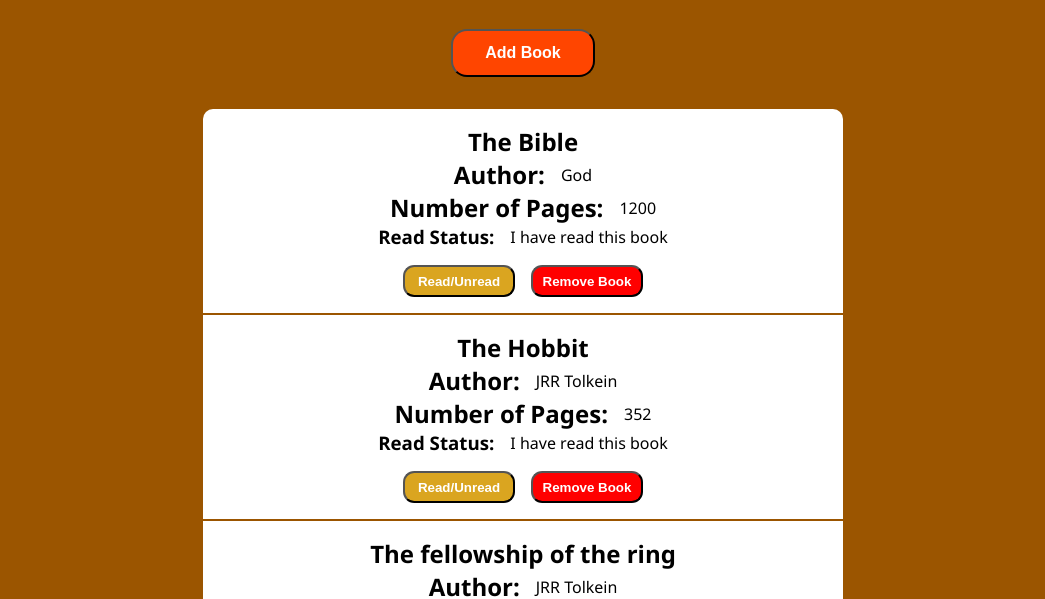
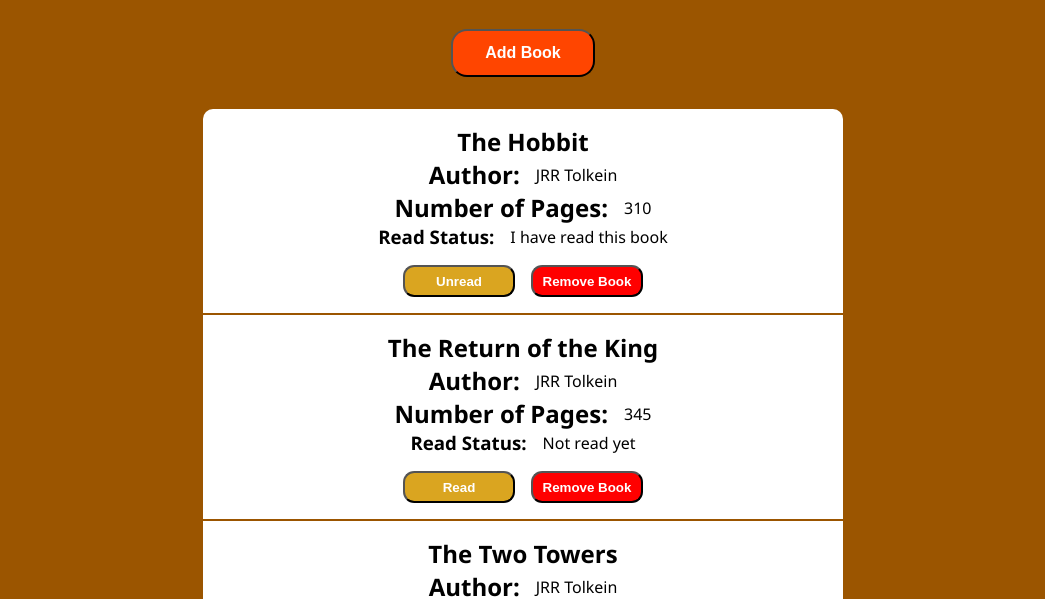
Before and after one commit to Geoff-Walker/odin-library, a plain HTML site: page index.html in a window 1280 px wide. Shown: the part 207-806 px from the top of the page, without its empty margins (117-1162 px from the left). Drawn offline with Linux system fonts and the light colour scheme.

Commit message:
render liobrary complete

```diff
--- a/index.html
+++ b/index.html
@@ -19,7 +19,7 @@
 
 
     <div class='container'>
-        <div class='book' data-attr="0">
+        <!-- <div class='book' data-attr="0">
             <h2>The Bible</h2>
             <div class="author"><h2>Author:</h2><p>God</p></div>
             <div class="pages"><h2>Number of Pages:</h2><p>1200</p></div>
@@ -41,7 +41,7 @@
             <div class="pages"><h2>Number of Pages:</h2><p>352</p></div>
             <div class="status"><h3>Read Status:</h3><p>I have read this book</p></div>
             <div class="div-btn"><button class="btn-change btn-read">Read/Unread</button><button class="btn-change btn-remove">Remove Book</button></div>
-        </div>
+        </div> -->
 
 
     </div>
--- a/script.js
+++ b/script.js
@@ -1,4 +1,5 @@
 let library = [];
+let container = document.querySelector('.container');
 
 function Book(title, author, pages, read) {
 	this.title = title;
@@ -14,12 +15,35 @@ Book.prototype.info = function() {
 	);
 };
 
+function addBook() {}
+
+function removeBook() {}
+
 const bible = new Book('The Bible', 'God', 1200, true);
 const fellowship = new Book('The fellowship of the Ring', 'JRR Tolkein', 423, false);
 const twoTowers = new Book('The Two Towers', 'JRR Tolkein', 352, false);
 const kingReturn = new Book('The Return of the King', 'JRR Tolkein', 345, false);
 const hobbit = new Book('The Hobbit', 'JRR Tolkein', 310, true);
 
+function renderLibrary(book, i) {
+	library.forEach((book) =>
+		container.insertAdjacentHTML(
+			'afterbegin',
+			`<div class='book' data-attr="${library.indexOf(book)}">
+	<h2>${book.title}</h2>
+	<div class="author"><h2>Author:</h2><p>${book.author}</p></div>
+	<div class="pages"><h2>Number of Pages:</h2><p>${book.pages}</p></div>
+	<div class="status"><h3>Read Status:</h3><p>${book.read === true ? 'I have read this book' : 'Not read yet'}</p></div>
+	<div class="div-btn"><button class="btn-change btn-read">${book.read === true
+		? 'Unread'
+		: 'Read'}</button><button class="btn-change btn-remove">Remove Book</button></div>
+</div>`
+		)
+	);
+}
+
 library.push(bible, fellowship, twoTowers, kingReturn, hobbit);
 console.log(library);
 console.log(library[2].title);
+
+renderLibrary();
```
